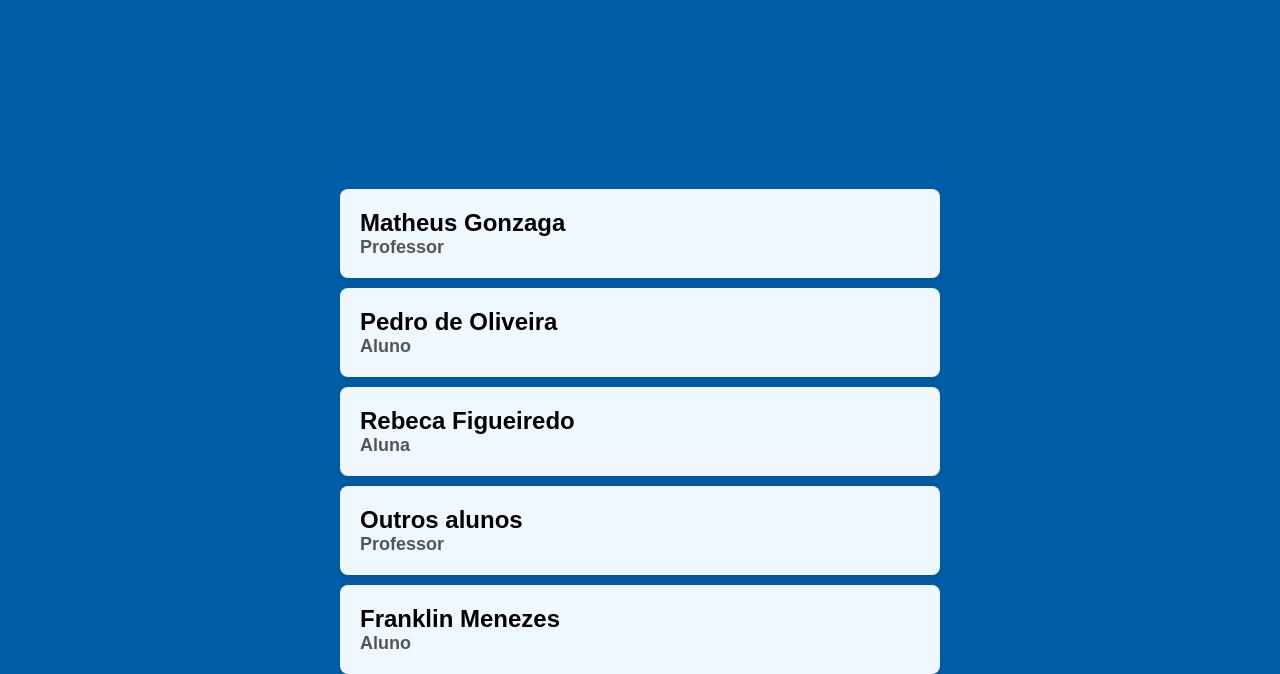
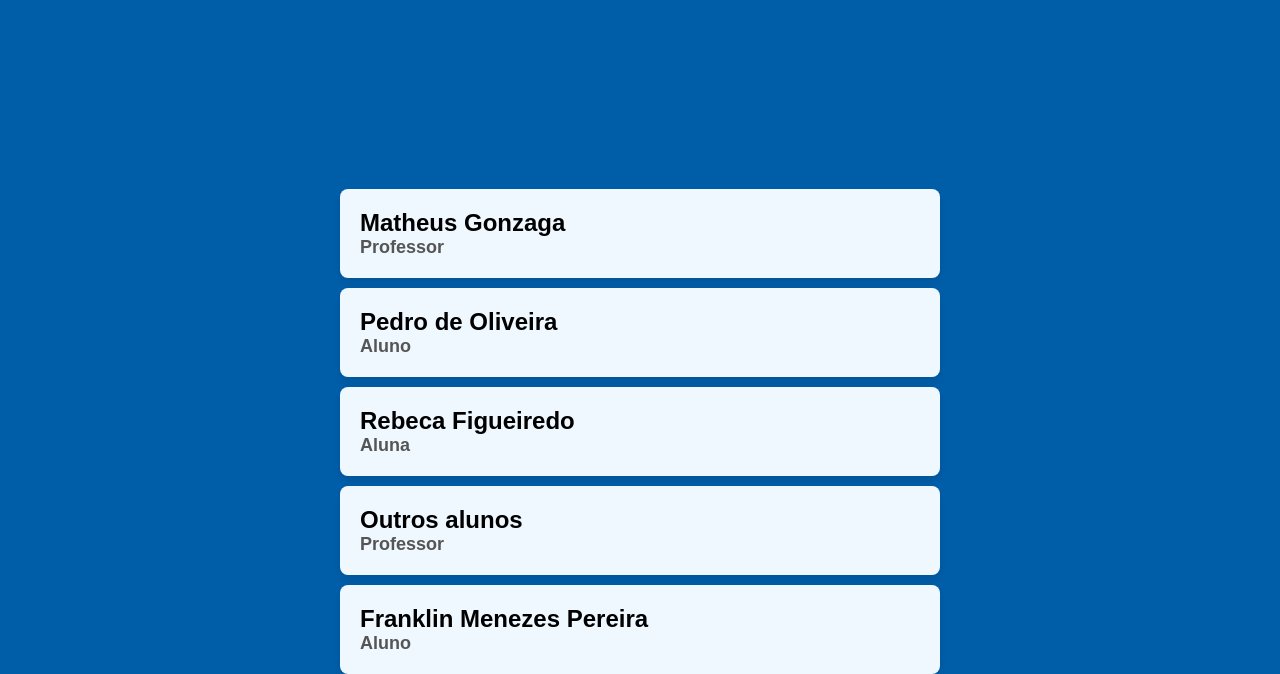
Before and after one commit to matheusg33/senai, a plain HTML site: page index.html in a window 1280 px wide. Shown: the part 262-936 px from the top of the page. Drawn offline with Linux system fonts and the light colour scheme.

Commit message:
feat:my modification

```diff
--- a/index.html
+++ b/index.html
@@ -40,7 +40,7 @@
                 <h3>Professor</h3>
             </article>
             <article class="nomes">
-                <h2>Franklin Menezes</h2>
+                <h2>Franklin Menezes Pereira</h2>
                 <h3>Aluno</h3>
             </article>
         </section>
```
